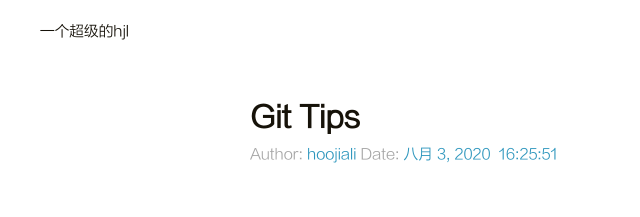
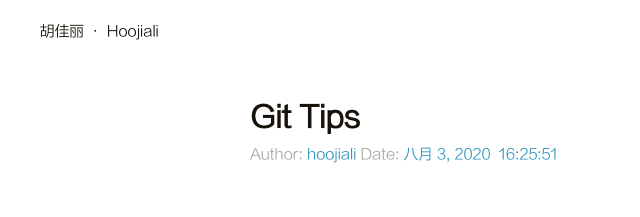
Before and after one commit to hoojiali/hoojiali.github.io, a plain HTML site: page 2020/08/03/Git-Tips/index.html in a window 1280 px wide. Shown: the top 217 px of the page, 0-640 px from the left. Drawn offline with Linux system fonts and the light colour scheme.

Commit message:
Site updated: 2020-08-03 16:40:55

```diff
--- a/2020/08/03/Git-Tips/index.html
+++ b/2020/08/03/Git-Tips/index.html
@@ -49,7 +49,7 @@
         <header>
     <nav class="navbar">
         <div class="container">
-            <div class="navbar-header header-logo"><a href="/">一个超级的hjl</a></div>
+            <div class="navbar-header header-logo"><a href="/">胡佳丽 · Hoojiali</a></div>
             <div class="menu navbar-right">
 
                     <a class="menu-item" href="/archives">Posts</a>
@@ -71,7 +71,7 @@
         <div class="container">
             <div class="navbar-header">
                 <div>
-                    <a href="/">一个超级的hjl</a><a id="mobile-toggle-theme">·&nbsp;Light</a>
+                    <a href="/">胡佳丽 · Hoojiali</a><a id="mobile-toggle-theme">·&nbsp;Light</a>
                 </div>
                 <div class="menu-toggle" onclick="mobileBtn()">&#9776; Menu</div>
             </div>
```
Also changed, not shown: 2020/08/03/Hexo 命令行说明/index.html (+2 -2 lines), 2020/08/03/iOS-指定构造器/index.html (+2 -2 lines), 2020/08/03/iconFont/index.html (+2 -2 lines), 2020/08/03/ios-事件响应链/index.html (+2 -2 lines), 2020/08/03/杂谈/index.html (+2 -2 lines), about/index.html (+2 -2 lines), archives/2020/08/index.html (+2 -2 lines), archives/2020/index.html (+2 -2 lines), archives/index.html (+2 -2 lines), categories/环境配置/index.html (+2 -2 lines), category/index.html (+2 -2 lines), index.html (+2 -2 lines), tag/index.html (+2 -2 lines), tags/命令行/index.html (+2 -2 lines).
